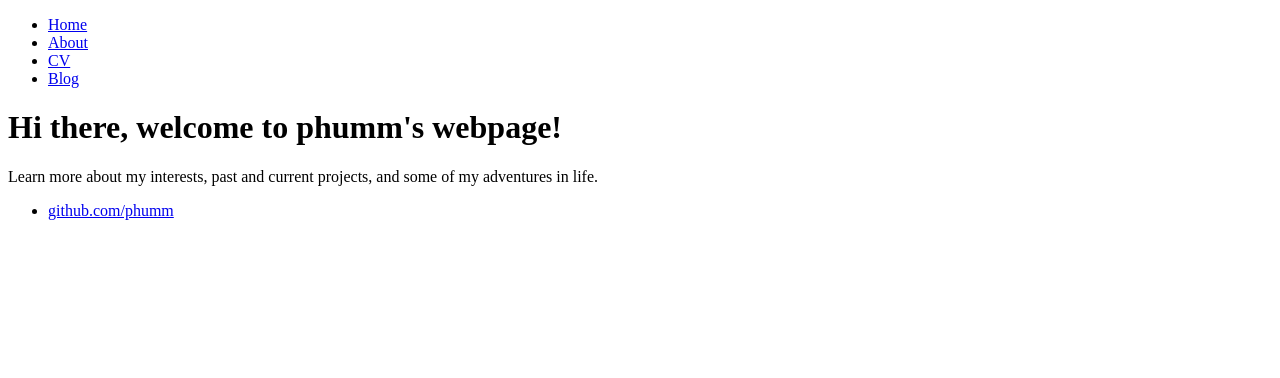
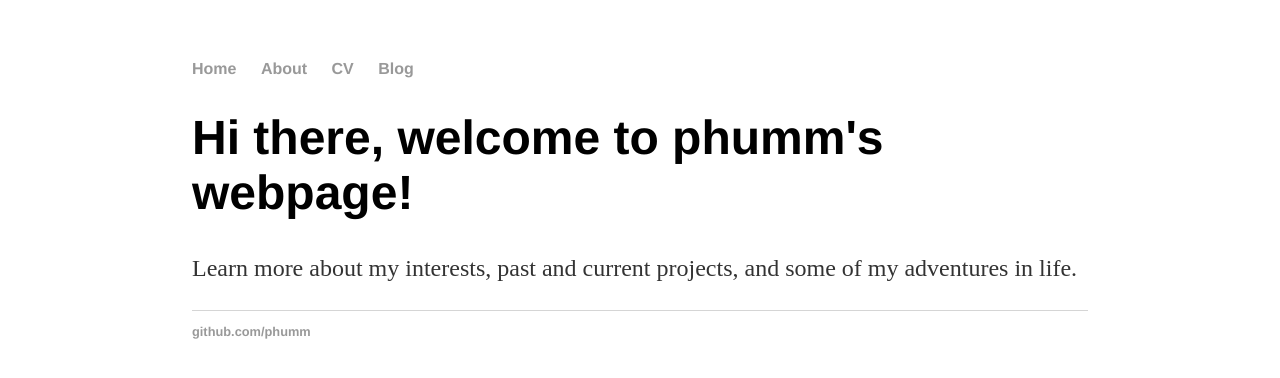
Before and after one commit to merplumander/phumm.github.io, a plain HTML site: page index.html in a window 1280 px wide. Drawn offline with Linux system fonts and the light colour scheme.

Commit message:
link to main.css

```diff
--- a/index.html
+++ b/index.html
@@ -1,7 +1,8 @@
 <!DOCTYPE html>
 <html>
 	<head>
-		<title>Hank Quinlan, Horrible Cop</title>
+		<title>phumm's webpage</title>
+		<link rel="stylesheet" type="text/css" href="/css/main.css">
 	</head>
 	<body>
 		<nav>
```
